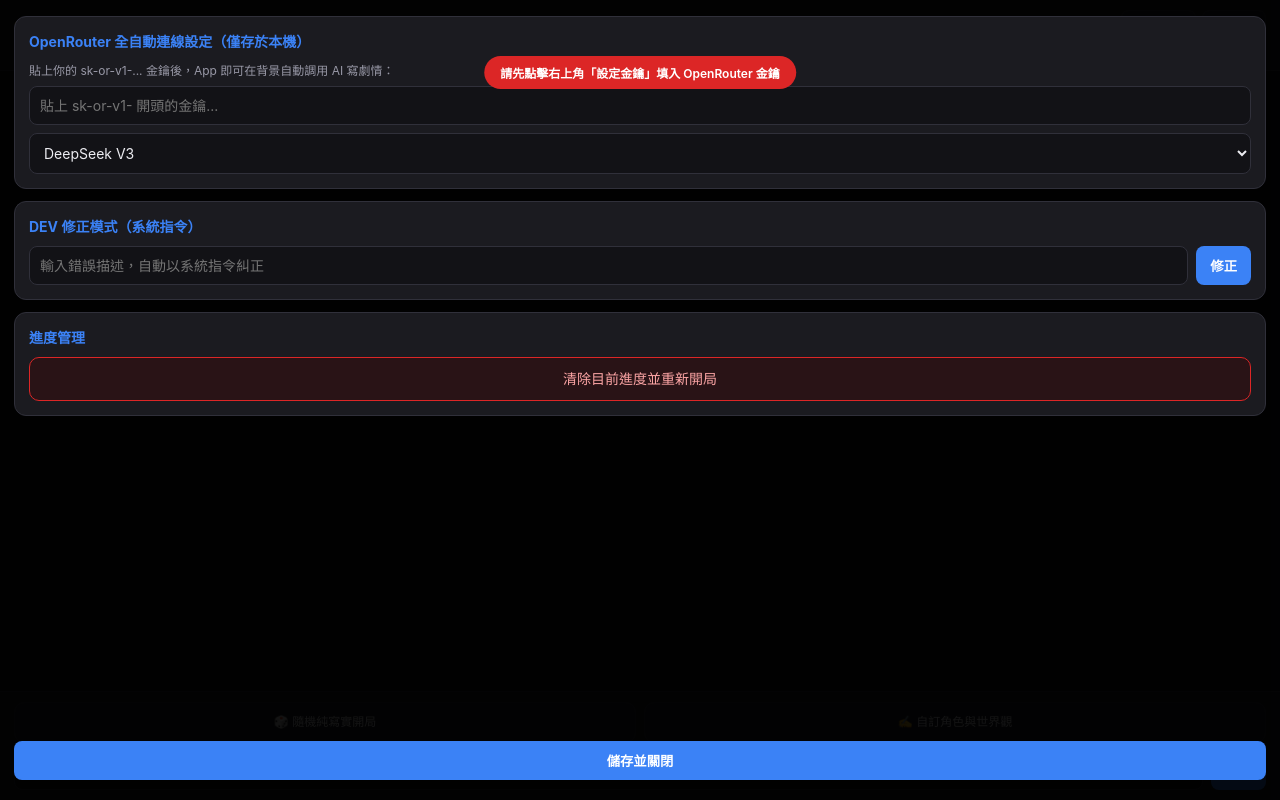
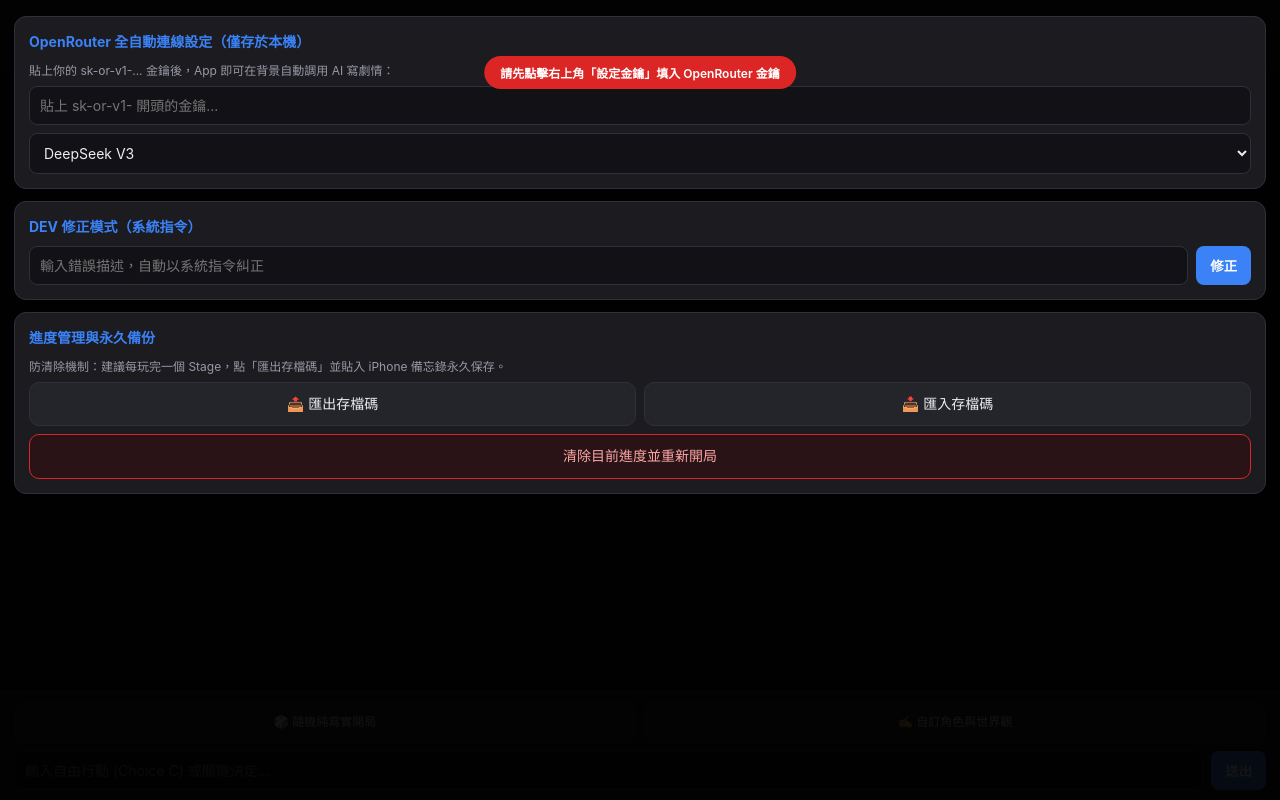
Before and after one commit to wallacelam0910-arch/hklifesim, a plain HTML site: page index.html in a window 1280 px wide. Both pictures are taken after a click on the button "🎲 隨機純寫實開局". Drawn offline with Linux system fonts and the light colour scheme.

Commit message:
index.html

```diff
--- a/index.html
+++ b/index.html
@@ -213,12 +213,14 @@
         </div>
       </div>
       <div class="panel">
-        <h3>進度管理</h3>
+        <h3>進度管理與永久備份</h3>
+        <p style="font-size:12px; color:var(--sub); margin:0 0 8px;">防清除機制：建議每玩完一個 Stage，點「匯出存檔碼」並貼入 iPhone 備忘錄永久保存。</p>
+        <div class="row" style="margin-bottom:8px;">
+          <button class="choice-btn" style="flex:1; text-align:center;" onclick="exportSave()">📤 匯出存檔碼</button>
+          <button class="choice-btn" style="flex:1; text-align:center;" onclick="importSave()">📥 匯入存檔碼</button>
+        </div>
         <button class="choice-btn choice-d" style="width:100%; text-align:center;" onclick="resetGame()">清除目前進度並重新開局</button>
       </div>
-    </div>
-    <button class="primary" style="width:100%;" onclick="toggleModal('settingsModal', false)">儲存並關閉</button>
-  </div>
 
 <script>
 // 【提示】你隨時可以把這裡替換為你最完整的原版指令集，只要保留最下方 [DATA] 協議即可
@@ -674,6 +676,21 @@ function saveSettings() {
   localStorage.setItem('hk_or_key', document.getElementById('apiKeyInput').value.trim());
   localStorage.setItem('hk_or_model', document.getElementById('modelSelect').value);
 }
+  function exportSave() {
+  navigator.clipboard.writeText(JSON.stringify(state));
+  alert("✅ 已複製整份存檔碼！請貼上保存。");
+}
+function importSave() {
+  const code = prompt("請貼上你之前保存在備忘錄裡的存檔碼：");
+  if (!code) return;
+  try {
+    state = JSON.parse(code);
+    render();
+    alert("✅ 存檔已成功還原！");
+  } catch (e) {
+    alert("❌ 存檔碼格式不完整，請確認是否有漏複製頭尾字元。");
+  }
+}
 function resetGame() {
   if (confirm("確定要清除目前進度並重新開局嗎？")) {
     localStorage.removeItem('hk_sim_auto');
```
